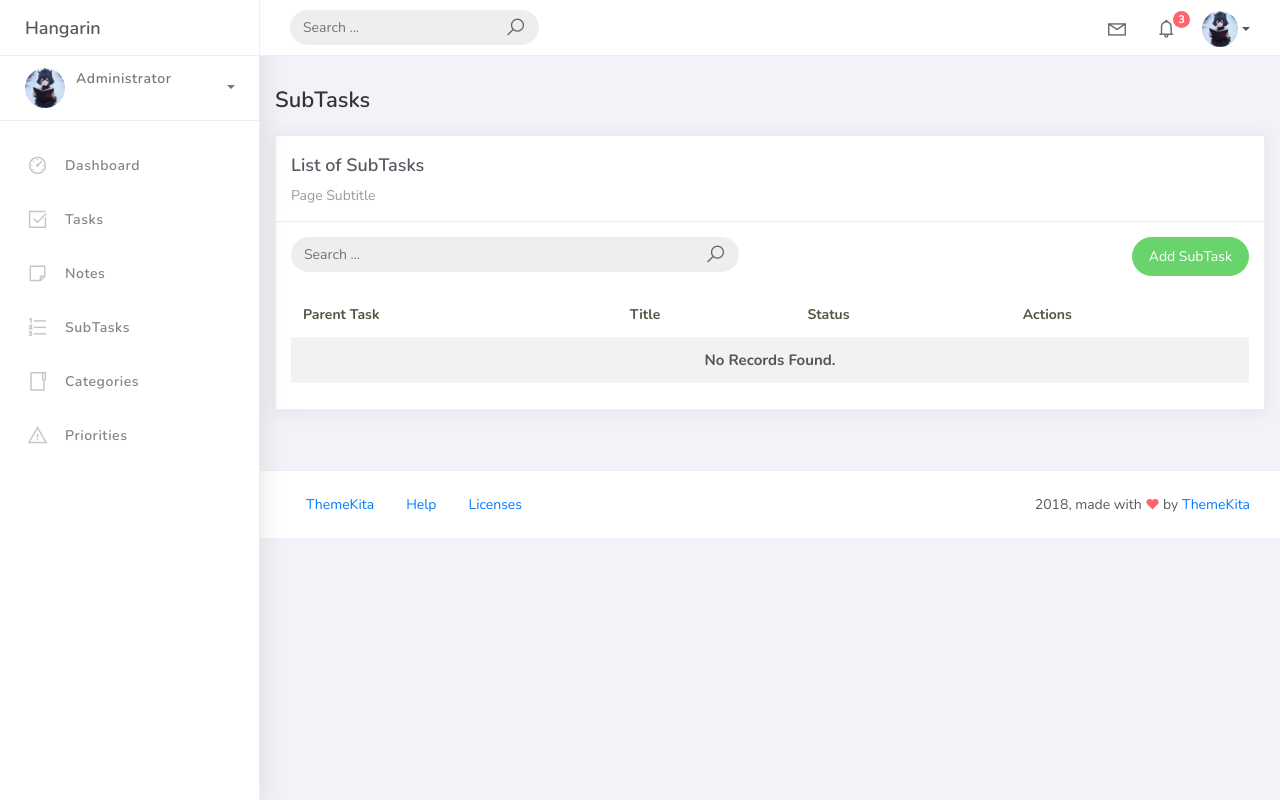
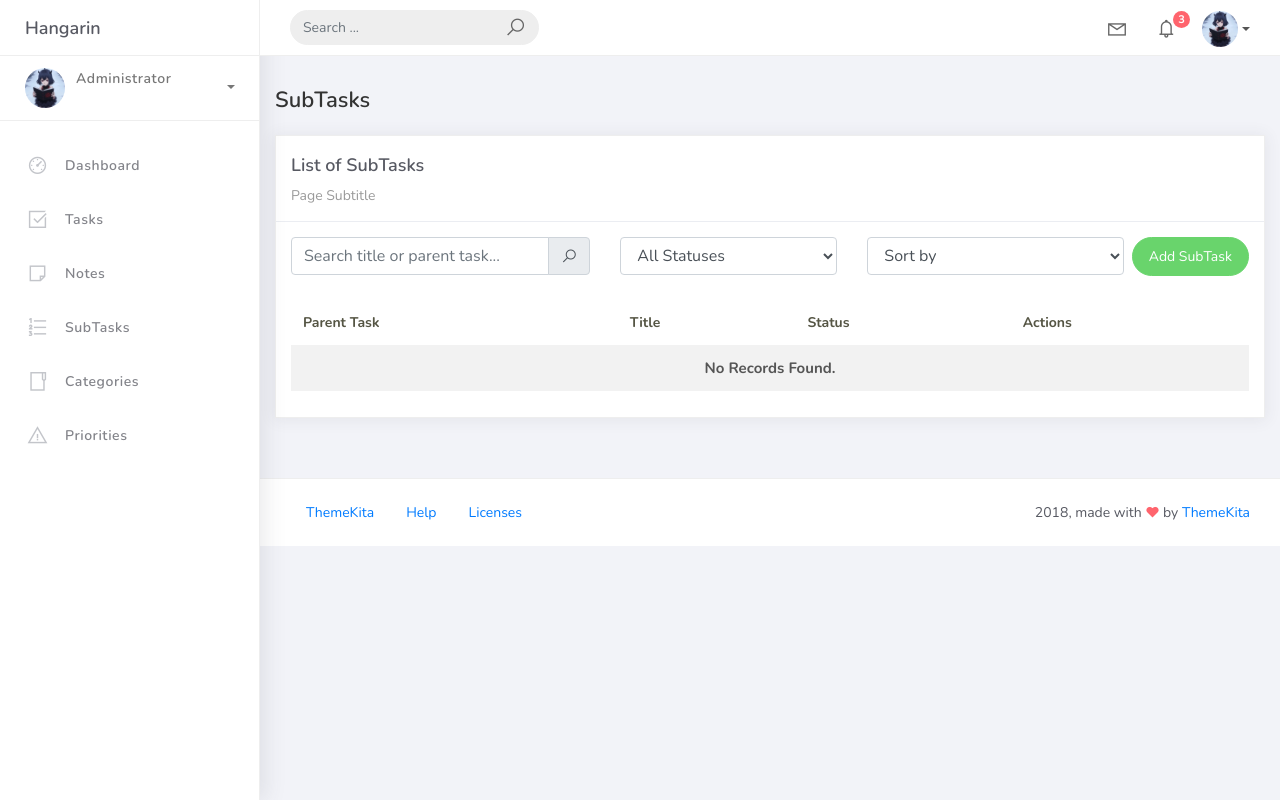
Before and after one commit to nyfastra/Hangarin, a Django app: page /subtasks/ in a window 1280 px wide. Run offline with Django 4.2, Linux system fonts and the light colour scheme; data that the repository does not hold is empty; some libraries are stand-ins or nearby versions.

Commit message:
pls last na

```diff
--- a/projectsite/core/models.py
+++ b/projectsite/core/models.py
@@ -10,7 +10,7 @@ class BaseModel(models.Model):
 
 
 class Priority(BaseModel):
-    name = models.CharField(max_length=100)
+    name = models.CharField(max_length=255)
 
     class Meta:
         verbose_name = "Priority"
@@ -21,7 +21,7 @@ class Priority(BaseModel):
 
 
 class Category(BaseModel):
-    name = models.CharField(max_length=100)
+    name = models.CharField(max_length=255)
 
     class Meta:
         verbose_name = "Category"
--- a/projectsite/core/views.py
+++ b/projectsite/core/views.py
@@ -25,15 +25,35 @@ class TaskListView(ListView):
 
     def get_queryset(self):
         queryset = super().get_queryset()
+
         query = self.request.GET.get('q')
         if query:
             queryset = queryset.filter(
                 Q(title__icontains=query) | Q(description__icontains=query)
             )
+
+        status = self.request.GET.get('status')
+        if status:
+            queryset = queryset.filter(status=status)
+
+        priority = self.request.GET.get('priority')
+        if priority:
+            queryset = queryset.filter(priority_id=priority)
+
+        category = self.request.GET.get('category')
+        if category:
+            queryset = queryset.filter(category_id=category)
+
         sort_by = self.request.GET.get('sort')
         if sort_by in ['title', '-title', 'due_date', '-due_date', 'priority', 'status']:
             queryset = queryset.order_by(sort_by)
         return queryset
+
+    def get_context_data(self, **kwargs):
+        context = super().get_context_data(**kwargs)
+        context['categories'] = Category.objects.all()
+        context['priorities'] = Priority.objects.all()
+        return context
 
 class TaskCreateView(CreateView):
     model = Task
@@ -67,6 +87,10 @@ class SubTaskListView(ListView):
             queryset = queryset.filter(
                 Q(title__icontains=query) | Q(parent_task__title__icontains=query)
             )
+
+        status = self.request.GET.get('status')
+        if status:
+            queryset = queryset.filter(status=status)
 
         sort_by = self.request.GET.get('sort')
         if sort_by in ['title', '-title', 'status', '-status']:
@@ -167,13 +191,20 @@ class NoteListView(ListView):
     paginate_by = 5
 
     def get_queryset(self):
-        queryset = super().get_queryset()
+        queryset = super().get_queryset().select_related('task')
+
         query = self.request.GET.get('q')
         if query:
             queryset = queryset.filter(Q(content__icontains=query))
+
+        created_at = self.request.GET.get('created_at')
+        if created_at:
+            queryset = queryset.filter(created_at__date=created_at)
+
         sort_by = self.request.GET.get('sort')
         if sort_by in ['content', '-content']:
             queryset = queryset.order_by(sort_by)
+
         return queryset
 
 class NoteCreateView(CreateView):
--- a/projectsite/templates/subtask_list.html
+++ b/projectsite/templates/subtask_list.html
@@ -12,23 +12,41 @@
                 </div>
 
                 <div class="card-body">
-                    <div class="row mb-3">
-                        <div class="col-md-6">
-                            <form class="navbar-left navbar-form nav-search mr-md-3" action="{% url 'subtask-list' %}">
-                                <div class="input-group">
-                                    <input type="text" placeholder="Search ..." class="form-control" name="q" value="{{ request.GET.q }}" />
-                                    <div class="input-group-append">
-                                        <span class="input-group-text">
-                                            <i class="la la-search search-icon"></i>
-                                        </span>
-                                    </div>
+                    <!-- Unified Search, Filter, and Sort Bar -->
+                    <form method="get" action="{% url 'subtask-list' %}" class="row mb-3 align-items-center">
+                        <!-- Search Input -->
+                        <div class="col-md-4 mb-2">
+                            <div class="input-group">
+                                <input type="text" placeholder="Search title or parent task..." class="form-control" name="q" value="{{ request.GET.q }}" />
+                                <div class="input-group-append">
+                                    <span class="input-group-text">
+                                        <i class="la la-search search-icon"></i>
+                                    </span>
                                 </div>
-                            </form>
+                            </div>
                         </div>
-                        <div class="col-md-6 text-right">
-                            <a href="{% url 'subtask-add' %}" class="btn btn-success btn-rounded">Add SubTask</a>
+
+                        <!-- Status Filter Dropdown -->
+                        <div class="col-md-3 mb-2">
+                            <select name="status" class="form-control" onchange="this.form.submit()">
+                                <option value="">All Statuses</option>
+                                <option value="Pending" {% if request.GET.status == "Pending" %}selected{% endif %}>Pending</option>
+                                <option value="In Progress" {% if request.GET.status == "In Progress" %}selected{% endif %}>In Progress</option>
+                                <option value="Completed" {% if request.GET.status == "Completed" %}selected{% endif %}>Completed</option>
+                            </select>
                         </div>
-                    </div>
+
+                        <!-- Sort By & Action Button -->
+                        <div class="col-md-5 text-right mb-2 d-flex align-items-center justify-content-end">
+                            <select class="form-control mr-2" name="sort" onchange="this.form.submit()">
+                                <option value="">Sort by</option>
+                                <option value="title" {% if request.GET.sort == "title" %}selected{% endif %}>Title (A-Z)</option>
+                                <option value="-title" {% if request.GET.sort == "-title" %}selected{% endif %}>Title (Z-A)</option>
+                                <option value="status" {% if request.GET.sort == "status" %}selected{% endif %}>Status</option>
+                            </select>
+                            <a href="{% url 'subtask-add' %}" class="btn btn-success btn-rounded text-nowrap">Add SubTask</a>
+                        </div>
+                    </form>
 
                     <table class="table table-striped mt-3">
                         <thead>
@@ -41,7 +59,7 @@
                         </thead>
 
                         <tbody>
-                            {% for object in object_list %}
+                            {% for object in subtasks %}
                                 <tr>
                                     <td>{{ object.parent_task.title }}</td>
                                     <td>{{ object.title }}</td>
```
Also changed, not shown: projectsite/core/admin.py (+30 -30 lines), projectsite/templates/note_list.html (+29 -17 lines), projectsite/templates/task_list.html (+42 -18 lines), projectsite/core/migrations/0002_alter_category_name_alter_priority_name.py (added).
